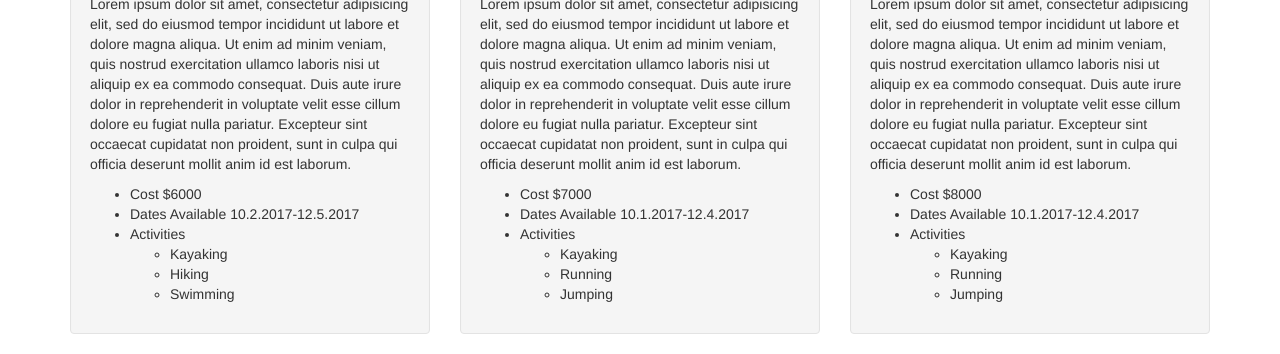
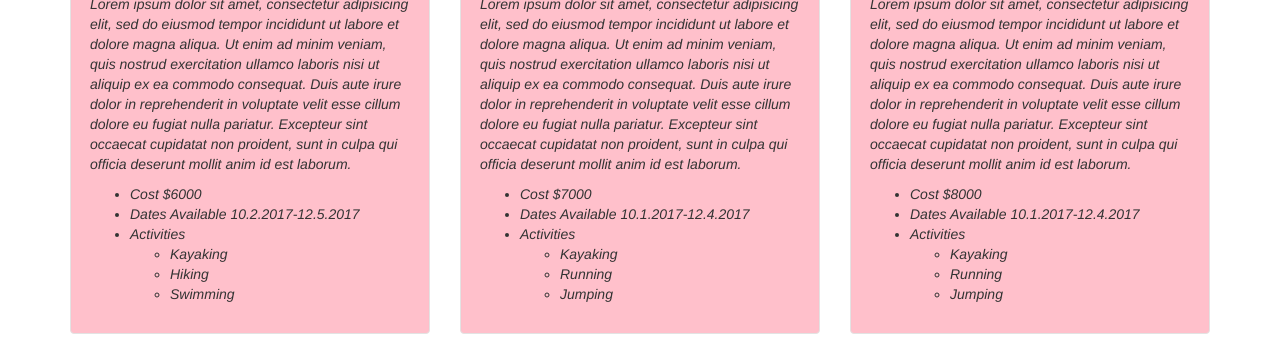
Before and after one commit to marcusparmentier/vacation, a plain HTML site: page index.html in a window 1280 px wide. Shown: the part 669-1023 px from the top of the page. Drawn offline with Linux system fonts and the light colour scheme.

Commit message:
we created css and changed the wells

```diff
--- a/css/styles.css
+++ b/css/styles.css
@@ -0,0 +1,5 @@
+.well {
+  background-color: pink;
+  font-style: oblique;
+  font-variant: normal;
+}
--- a/index.html
+++ b/index.html
@@ -2,6 +2,7 @@
 <html>
   <head>
     <link href="css/bootstrap.css" rel="stylesheet" type="text/css">
+    <link href="css/styles.css" rel="stylesheet" type="text/css">
     <meta charset="utf-8">
     <title>Switzerland</title>
   </head>
```
